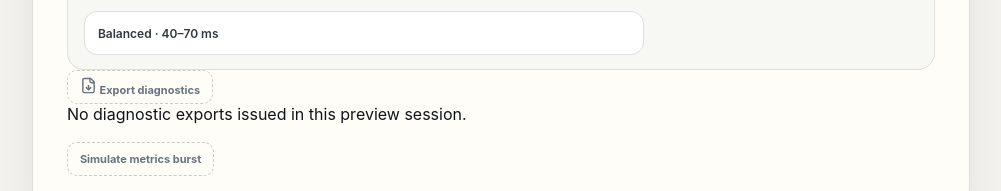
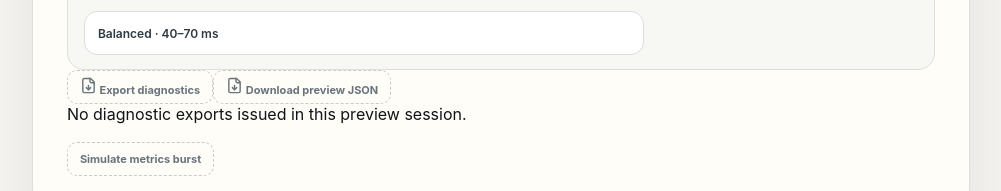
Before and after one commit to sonimesh-labs/sonimesh-dev, a Vue app in the folder apps/desktop-ui/: page / in a window 1280 px wide. Shown: the part 2248-2439 px from the top of the page, without its empty margins (251-1252 px from the left). Built offline with nearby package versions, Linux system fonts and the light colour scheme.

Commit message:
feat(desktop-ui): download preview diagnostics

```diff
--- a/apps/desktop-ui/src/components/DiagnosticsPanel.vue
+++ b/apps/desktop-ui/src/components/DiagnosticsPanel.vue
@@ -1,5 +1,5 @@
 <script setup lang="ts">
-import { computed } from 'vue'
+import { computed, ref } from 'vue'
 import { Activity, FileDown, Gauge, Layers, RefreshCcwDot, ShieldCheck, Target, Waves } from '@lucide/vue'
 
 import type { DiagnosticExportReceipt, JitterMode, StreamMetrics } from '../types'
@@ -18,6 +18,8 @@ const emit = defineEmits<{
   simulateMetricsBurst: []
   exportDiagnostics: []
 }>()
+
+const downloadMessage = ref<string | null>(null)
 
 function formatRate(sampleRateHz: number) {
   return `${(sampleRateHz / 1_000).toFixed(sampleRateHz % 1_000 === 0 ? 0 : 1)} kHz`
@@ -53,6 +55,28 @@ function modeForMetrics(metrics: StreamMetrics): JitterMode {
 }
 
 const jitterMode = computed(() => modeForMetrics(props.metrics))
+
+function downloadPreviewDiagnostics() {
+  const createObjectUrl = URL.createObjectURL
+  if (typeof createObjectUrl !== 'function') {
+    downloadMessage.value = 'Downloads are unavailable in this preview.'
+    return
+  }
+
+  const bundle = JSON.stringify({
+    format: 'sonimesh-preview-diagnostics/v1',
+    metrics: props.metrics,
+    exports: props.diagnosticExports,
+  }, null, 2)
+  const url = createObjectUrl.call(URL, new Blob([bundle], { type: 'application/json' }))
+  const link = document.createElement('a')
+  link.href = url
+  link.download = 'sonimesh-preview-diagnostics.json'
+  link.click()
+  link.remove()
+  URL.revokeObjectURL(url)
+  downloadMessage.value = 'Preview diagnostics downloaded.'
+}
 </script>
 
 <template>
@@ -165,6 +189,11 @@ const jitterMode = computed(() => modeForMetrics(props.metrics))
         <FileDown :size="17" aria-hidden="true" />
         Export diagnostics
       </button>
+      <button class="preview-action" :disabled="busy" @click="downloadPreviewDiagnostics">
+        <FileDown :size="17" aria-hidden="true" />
+        Download preview JSON
+      </button>
+      <p v-if="downloadMessage" role="status">{{ downloadMessage }}</p>
       <ul v-if="diagnosticExports.length > 0" class="export-receipts">
         <li v-for="receipt in diagnosticExports" :key="receipt.sequence">
           <span>Export #{{ receipt.sequence }} · {{ formatBytes(receipt.bytes) }}</span>
```
Also changed, not shown: 2 other files (tests, documents, lock files or other folders).
